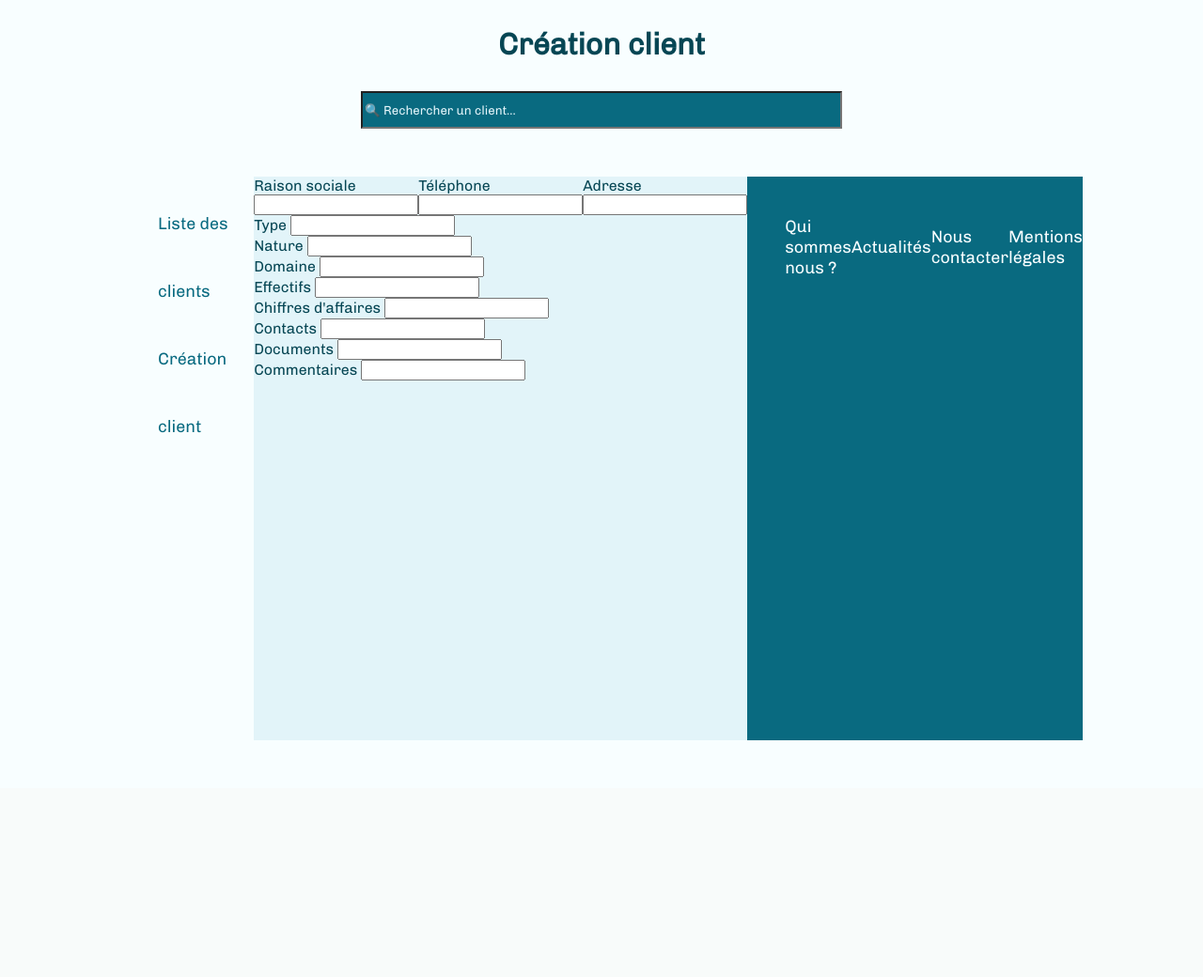
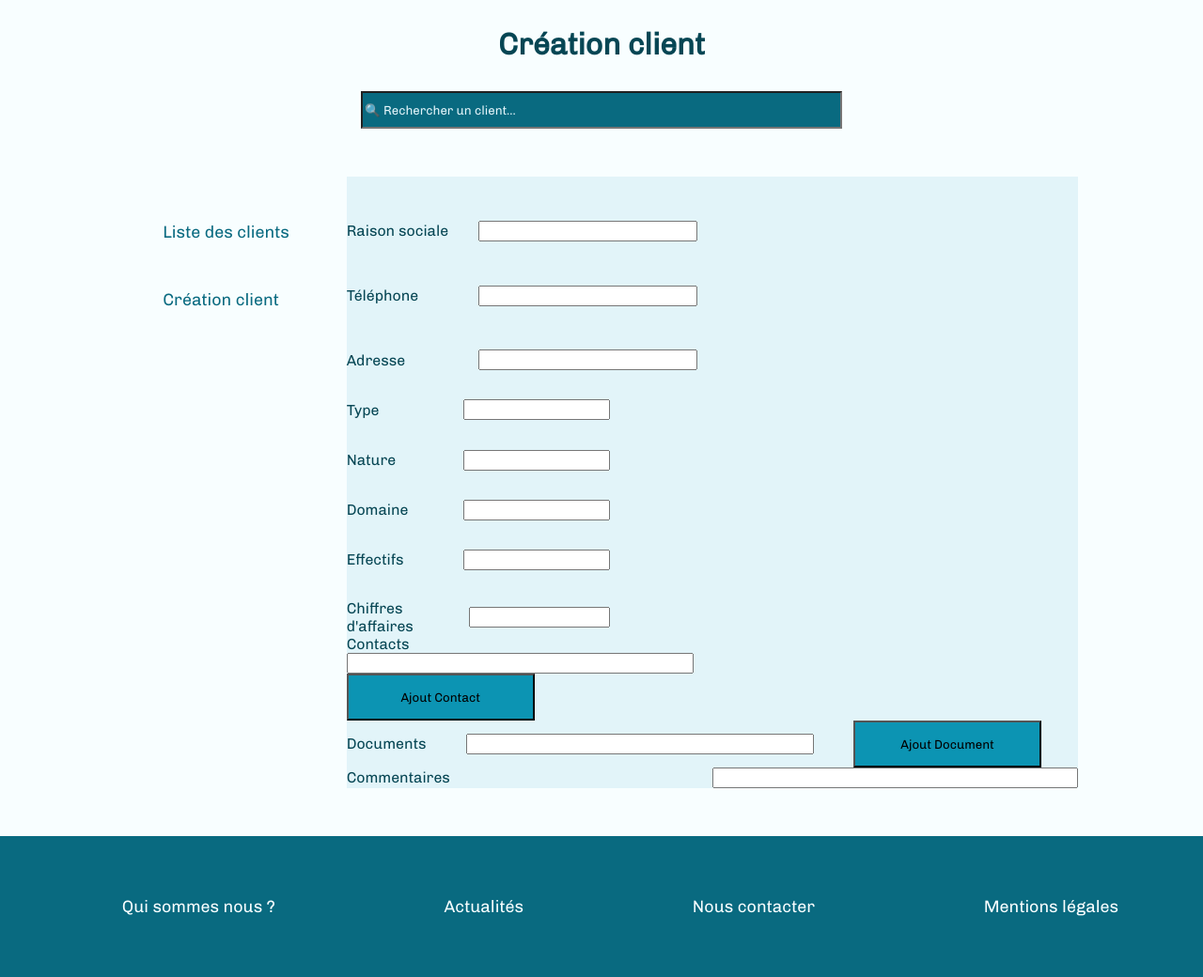
Before and after one commit to AlexRovere/Mission2, a PHP site: page /creationClient.php in a window 1280 px wide. Shown: the part 314-1354 px from the top of the page at 94% size. Before the commit the page ends 1102 px from the top, so only its background shows below. Run offline with PHP 8.4, Linux system fonts and the light colour scheme.

Commit message:
creationClient

```diff
--- a/creationClient.css
+++ b/creationClient.css
@@ -2,11 +2,55 @@
     background-color: #E2F4F9;
     width: 76%;
 }
+
 #formCreationClient {
-    display: flex;
-    flex-direction: column;
+    height: 100%;
 }
 
 #bloc1Creationclient {
     display:flex;
+    flex-direction: column;
+    width: 60%;
 }
+
+#bloc2Creationclient {
+    display:flex;
+    flex-direction: column;
+    width: 40%;
+}
+
+#bloc3CreationClient {
+    display:flex;
+    flex-direction: column;
+    width: 95%;
+
+}
+
+.pFormCreationClient {
+    display: flex;
+    justify-content: space-between;
+    margin-top: 10%;
+    align-items: center;
+}
+
+.pFormCreationClientBloc3 {
+    display: flex;
+    justify-content: space-between;
+    align-items: center;
+}
+
+
+.formInputCreationClientBloc1 {
+    width: 50%;
+    margin-right: 20%;
+}
+
+.formInputCreationClientBloc2 {
+    width: 50%;
+    margin-right: 10%;
+}
+
+.formInputCreationClientBloc3 {
+    width: 50%;
+
+}
--- a/creationClient.php
+++ b/creationClient.php
@@ -31,19 +31,20 @@
 
         <form id="formCreationClient" method="post" action="">
 
+
             <div id="bloc1Creationclient">
 
                 <p class="pFormCreationClient">
                     <label>Raison sociale</label>
-        <input class="formInputCreationClient" type="text" name="raisonSociale">
+                    <input class="formInputCreationClientBloc1" type="text" name="raisonSociale">
                 </p>
                 <p class="pFormCreationClient">
                     <label>Téléphone</label>
-        <input class="formInputCreationClient" type="text" name="telephone">
+                    <input class="formInputCreationClientBloc1" type="text" name="telephone">
                 </p>
                 <p class="pFormCreationClient">
                     <label>Adresse</label>
-        <input class="formInputCreationClient" type="text" name="adresse">
+                    <input class="formInputCreationClientBloc1" type="text" name="adresse">
                 </p>
 
             </div>
@@ -52,51 +53,59 @@
 
                 <p class="pFormCreationClient">
                     <label>Type</label>
-        <input class="formInputCreationClient" type="text" name="type">
+                    <input class="formInputCreationClientBloc2" type="text" name="type">
                 </p>
                 <p class="pFormCreationClient">
                     <label>Nature</label>
-        <input class="formInputCreationClient" type="text" name="nature">
+                    <input class="formInputCreationClientBloc2" type="text" name="nature">
                 </p>
                 <p class="pFormCreationClient">
                     <label>Domaine</label>
-        <input class="formInputCreationClient" type="text" name="domaine">
+                    <input class="formInputCreationClientBloc2" type="text" name="domaine">
                 </p>
                 <p class="pFormCreationClient">
                     <label>Effectifs</label>
-        <input class="formInputCreationClient" type="text" name="effectifs">
+                    <input class="formInputCreationClientBloc2" type="text" name="effectifs">
                 </p>
                 <p class="pFormCreationClient">
                     <label>Chiffres d'affaires</label>
-        <input class="formInputCreationClient" type="text" name="chiffreAffaires">
-    </p>
-
-    <div>
-
-    <div id="bloc3CreationClient">
-
-    <p class="pFormCreationClient">
-        <label>Contacts</label>
-        <input class="formInputCreationClient" type="text" name="contacts">
-    </p>
-    <p class="pFormCreationClient">
-        <label>Documents</label>
-        <input class="formInputCreationClient" type="text" name="documents">
-    </p>
-    <p class="pFormCreationClient">
-        <label>Commentaires</label>
-        <input class="formInputCreationClient" type="text" name="commentaires">
+                    <input class="formInputCreationClientBloc2" type="text" name="chiffreAffaires">
                 </p>
 
             </div>
 
+            <div id="bloc3CreationClient">
+
+                <p class="pFormCreationClientBloc3">
+                    <div>
+                    <label>Contacts</label>
+                    </div>
+                    <input class="formInputCreationClientBloc3" type="text" name="contacts">
+                    <input class="headerButton" type="submit" value="Ajout Contact">
+                </p>
+                <p class="pFormCreationClientBloc3">
+                    <label>Documents</label>
+                    <input class="formInputCreationClientBloc3" type="text" name="documents">
+                    <input class="headerButton" type="submit" value="Ajout Document">
+                </p>
+                <!-- <p class="pFormCreationClient">
+                    <label>Commentaires</label>
+                    <input class="formInputCreationClientBloc3" type="text" name="commentaires">
+                </p>   -->
+
+            </div>
+
+            <p class="pFormCreationClientBloc3">
+                    <label>Commentaires</label>
+                    <input class="formInputCreationClientBloc3" type="text" name="commentaires">
+            </p>
+
         </form>
-
-
 
     </div>
 </div>
-<?php include('footer.php') ?>
+
+<?php include('footer.php')?>
 
 </body>
 </html>
```
Lines whose indentation alone changed are shown as unchanged.
